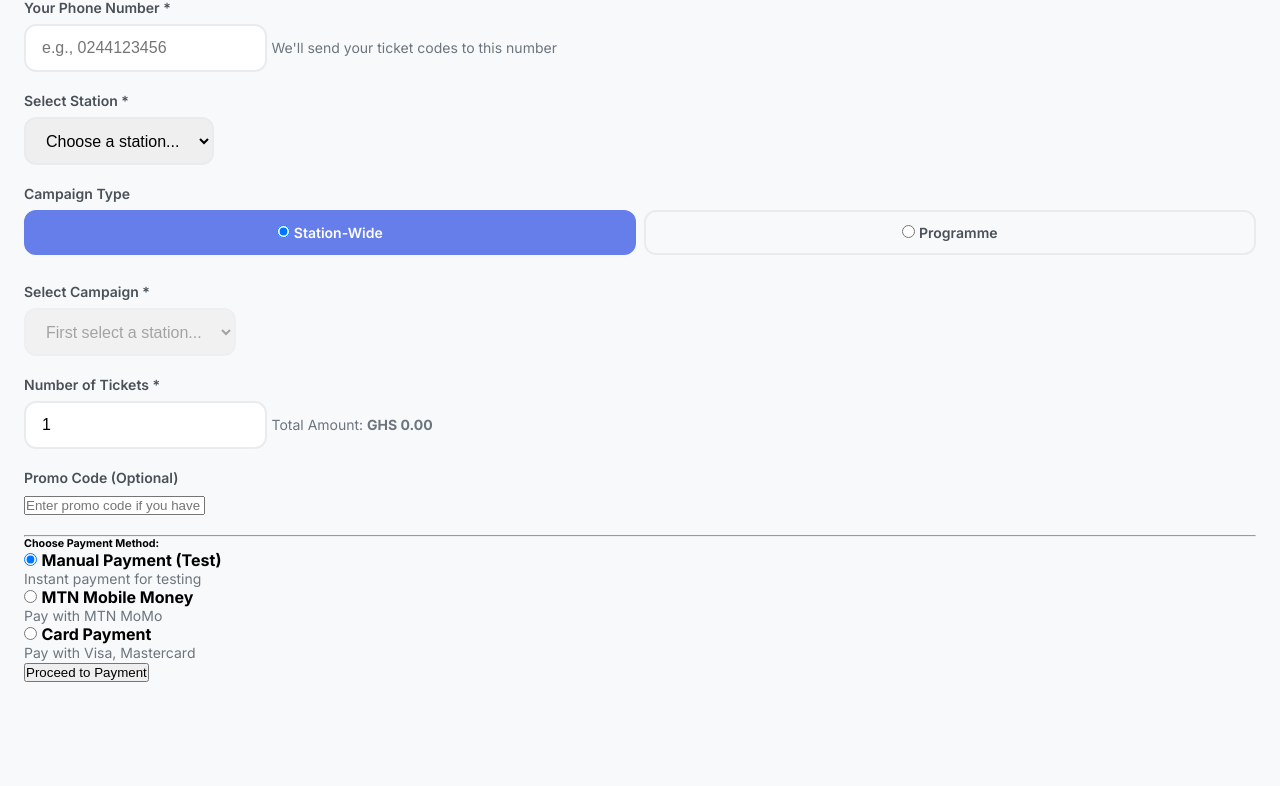
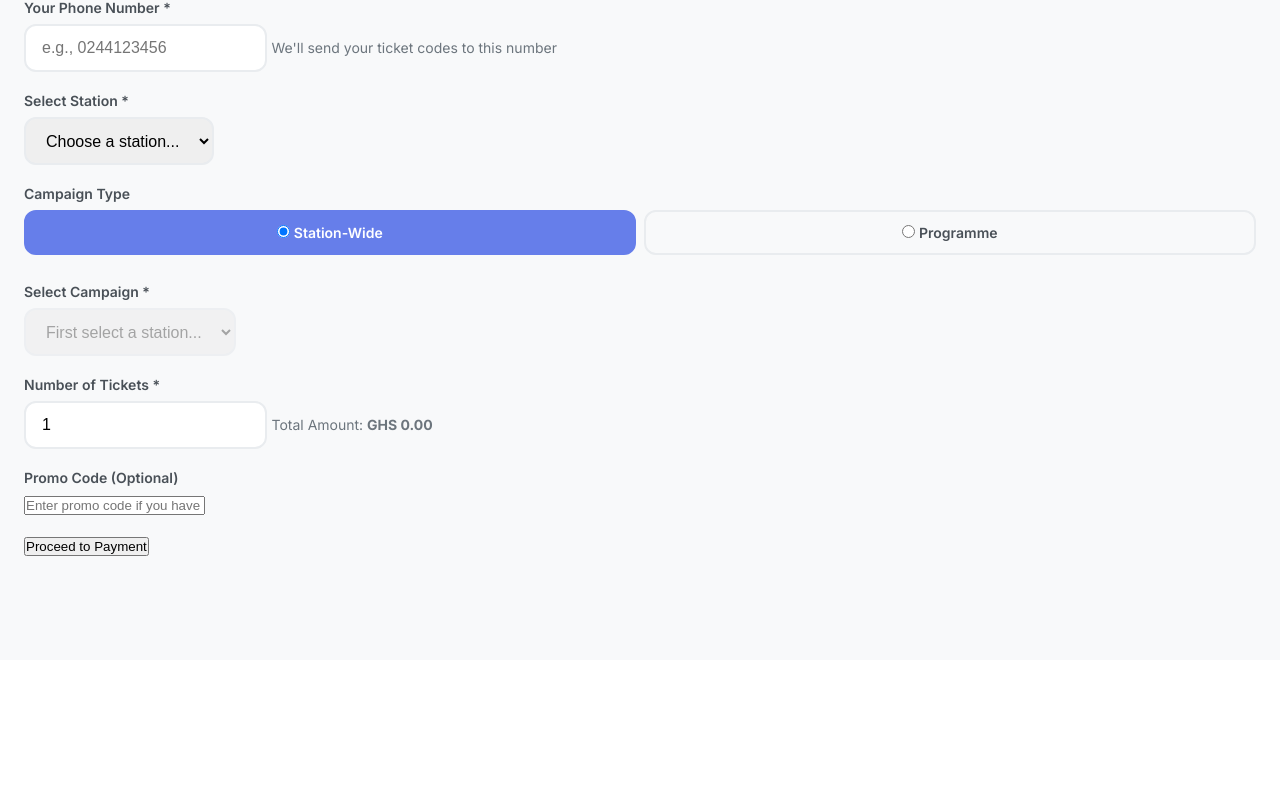
Before and after one commit to ekowmensah/raffle, a PHP site: the page made by app/views/public/campaign.php in a window 1280 px wide. Shown: the part 1094-1880 px from the top of the page. After the commit the page ends 1650 px from the top, so only its background shows below. Run offline with PHP 8.4, Linux system fonts and the light colour scheme; the template is opened without the code that fills it, so the values that code supplies are empty.

Commit message:
git push

```diff
--- a/app/views/public/campaign.php
+++ b/app/views/public/campaign.php
@@ -450,30 +450,8 @@
                                    placeholder="Enter promo code if you have one">
                         </div>
 
-                        <hr>
-
-                        <h6 class="mb-3">Choose Payment Method:</h6>
-
-                        <div class="list-group">
-                            <label class="list-group-item">
-                                <input type="radio" name="payment_method" value="manual" checked>
-                                <i class="fas fa-hand-holding-usd fa-2x text-success ml-2"></i>
-                                <strong class="ml-2">Manual Payment (Test)</strong>
-                                <p class="mb-0 ml-5 text-muted small">Instant payment for testing</p>
-                            </label>
-                            <label class="list-group-item">
-                                <input type="radio" name="payment_method" value="mtn">
-                                <i class="fas fa-mobile-alt fa-2x text-warning ml-2"></i>
-                                <strong class="ml-2">MTN Mobile Money</strong>
-                                <p class="mb-0 ml-5 text-muted small">Pay with MTN MoMo</p>
-                            </label>
-                            <label class="list-group-item">
-                                <input type="radio" name="payment_method" value="paystack">
-                                <i class="fas fa-credit-card fa-2x text-primary ml-2"></i>
-                                <strong class="ml-2">Card Payment</strong>
-                                <p class="mb-0 ml-5 text-muted small">Pay with Visa, Mastercard</p>
-                            </label>
-                        </div>
+                        <!-- Payment method auto-selected -->
+                        <input type="hidden" name="payment_method" value="hubtel">
 
                         <div class="mt-4">
                             <button type="submit" class="btn btn-success btn-lg btn-block">
```
Also changed, not shown: app/views/public/buy-ticket.php (+9 -41 lines).
